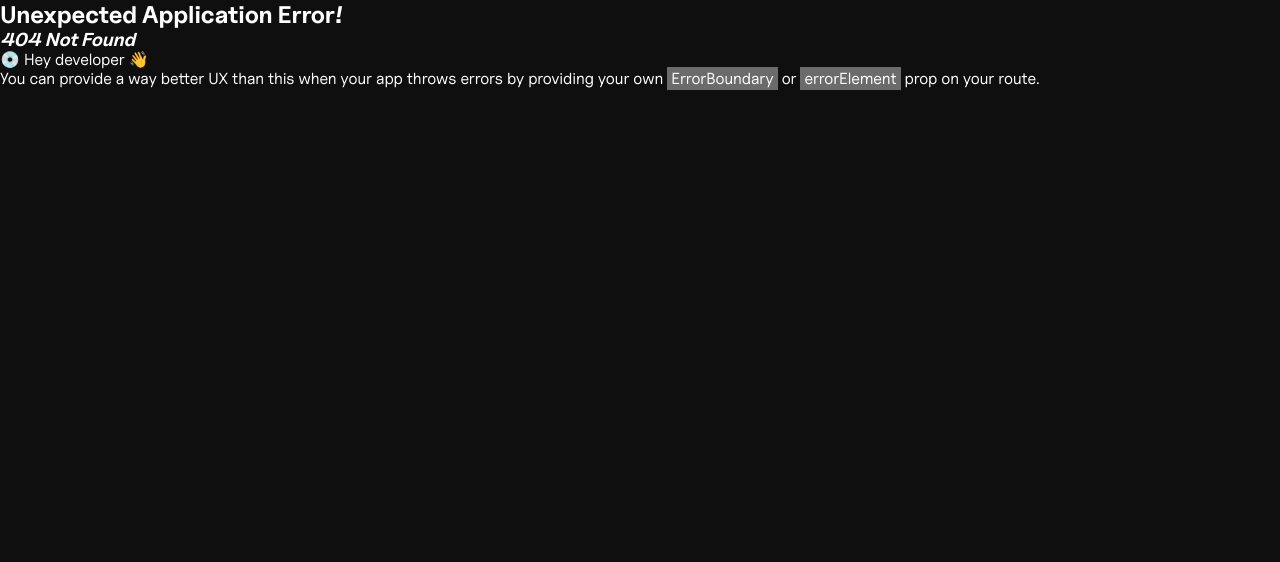
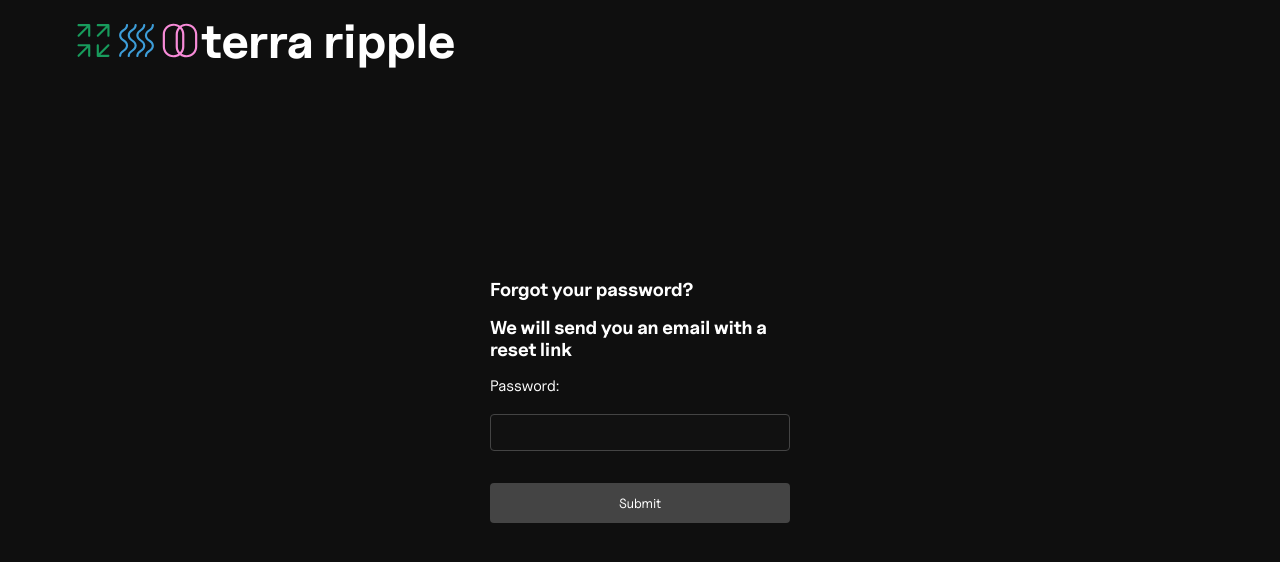
Before and after one commit to arakiztain/Terra-3, a React (Vite) app in the folder client/: page /forgotPassword in a window 1280 px wide. Before the commit this address had no page. Shown: the top 562 px of the page. Built offline with nearby package versions, Linux system fonts and the light colour scheme.

Commit message:
Add work towards password recovery

```diff
--- /dev/null
+++ b/client/src/pages/ForgotPassword/ForgotPassword.jsx
@@ -0,0 +1,22 @@
+import styles from "./ForgotPassword.module.css";
+
+const ForgotPassword = () => {
+    const handleSubmit = (e) => {
+        e.preventDefault();
+        console.log("Keepo");
+    }
+
+    return(
+        <div className={styles.fullscreen}>
+            <form onSubmit={handleSubmit} className={styles.form}>
+                <h3>Forgot your password?</h3>
+                <h3>We will send you an email with a reset link</h3>
+                <label htmlFor="email">Password: </label>
+                <input type="email" />
+                <button type="submit">Submit</button>
+            </form>
+        </div>
+    );
+}
+
+export default ForgotPassword
--- /dev/null
+++ b/client/src/pages/ForgotPassword/ForgotPassword.module.css
@@ -0,0 +1,15 @@
+.fullscreen{
+    display:flex;
+    justify-content: center;
+    align-items: center;
+    background-color:#0F0F0F;
+    height: 100vh;
+    width: 100vw;
+}
+
+.form{
+    display: flex;
+    flex-direction: column;
+    gap: 1rem;
+    width: 300px;
+}
--- /dev/null
+++ b/client/src/pages/PasswordReset/PasswordReset.jsx
@@ -0,0 +1,23 @@
+import styles from "./PasswordReset.module.css";
+
+const PasswordReset = () => {
+    const handleSubmit = (e) => {
+        e.preventDefault();
+        console.log("Keepo");
+    }
+
+    return(
+        <div className={styles.fullscreen}>
+            <form onSubmit={handleSubmit} className={styles.form}>
+                <h3>Reset password form</h3>
+                <label htmlFor="password">Password: </label>
+                <input type="password" />
+                <label htmlFor="password">Repeat password: </label>
+                <input type="password" />
+                <button type="submit">Submit</button>
+            </form>
+        </div>
+    );
+}
+
+export default PasswordReset
--- /dev/null
+++ b/client/src/pages/PasswordReset/PasswordReset.module.css
@@ -0,0 +1,15 @@
+.fullscreen{
+    display:flex;
+    justify-content: center;
+    align-items: center;
+    background-color:#0F0F0F;
+    height: 100vh;
+    width: 100vw;
+}
+
+.form{
+    display: flex;
+    flex-direction: column;
+    gap: 1rem;
+    width: 300px;
+}
```
Also changed, not shown: client/src/main.jsx (+10 -0 lines), 2 other files (tests, documents, lock files or other folders).
